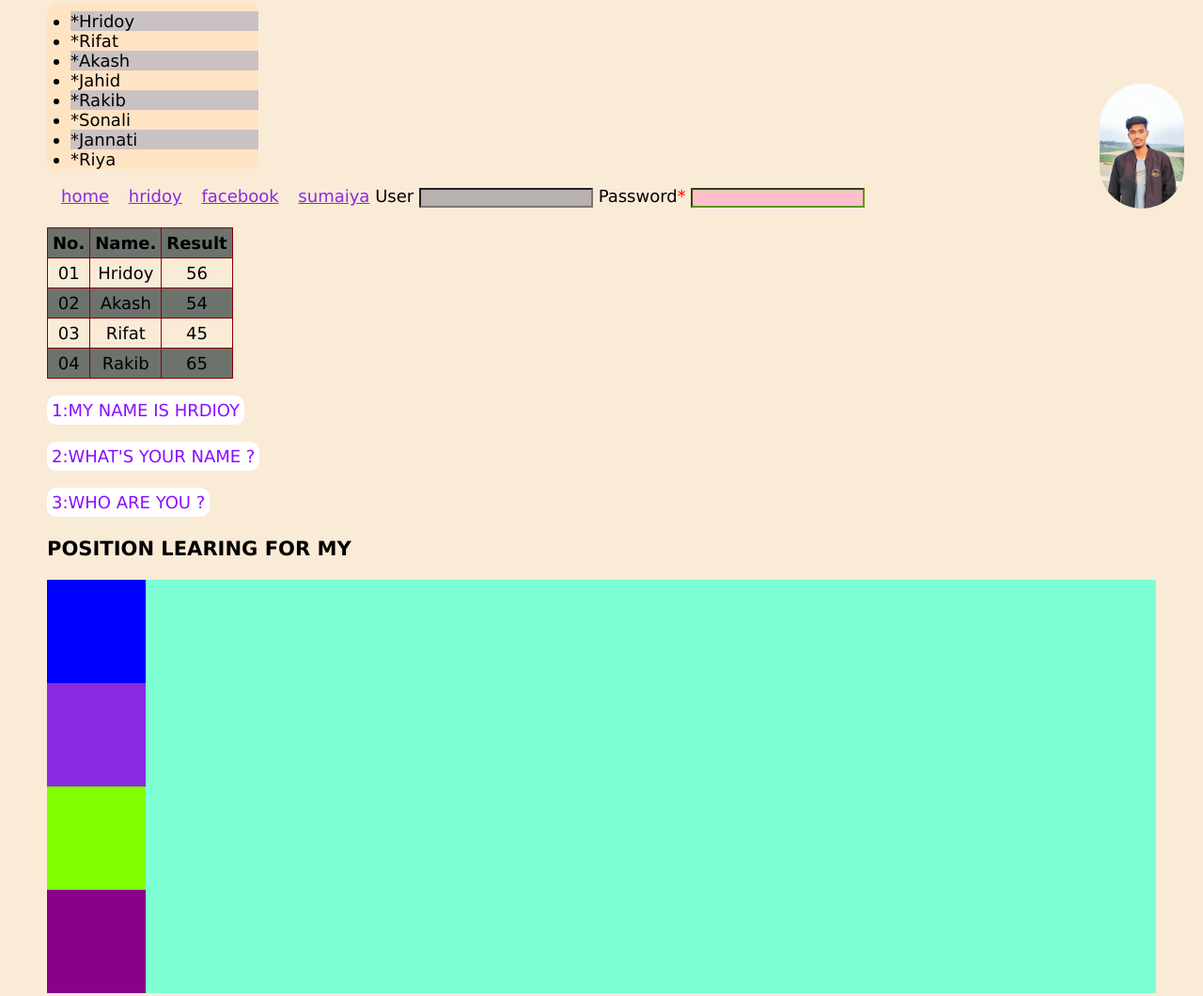
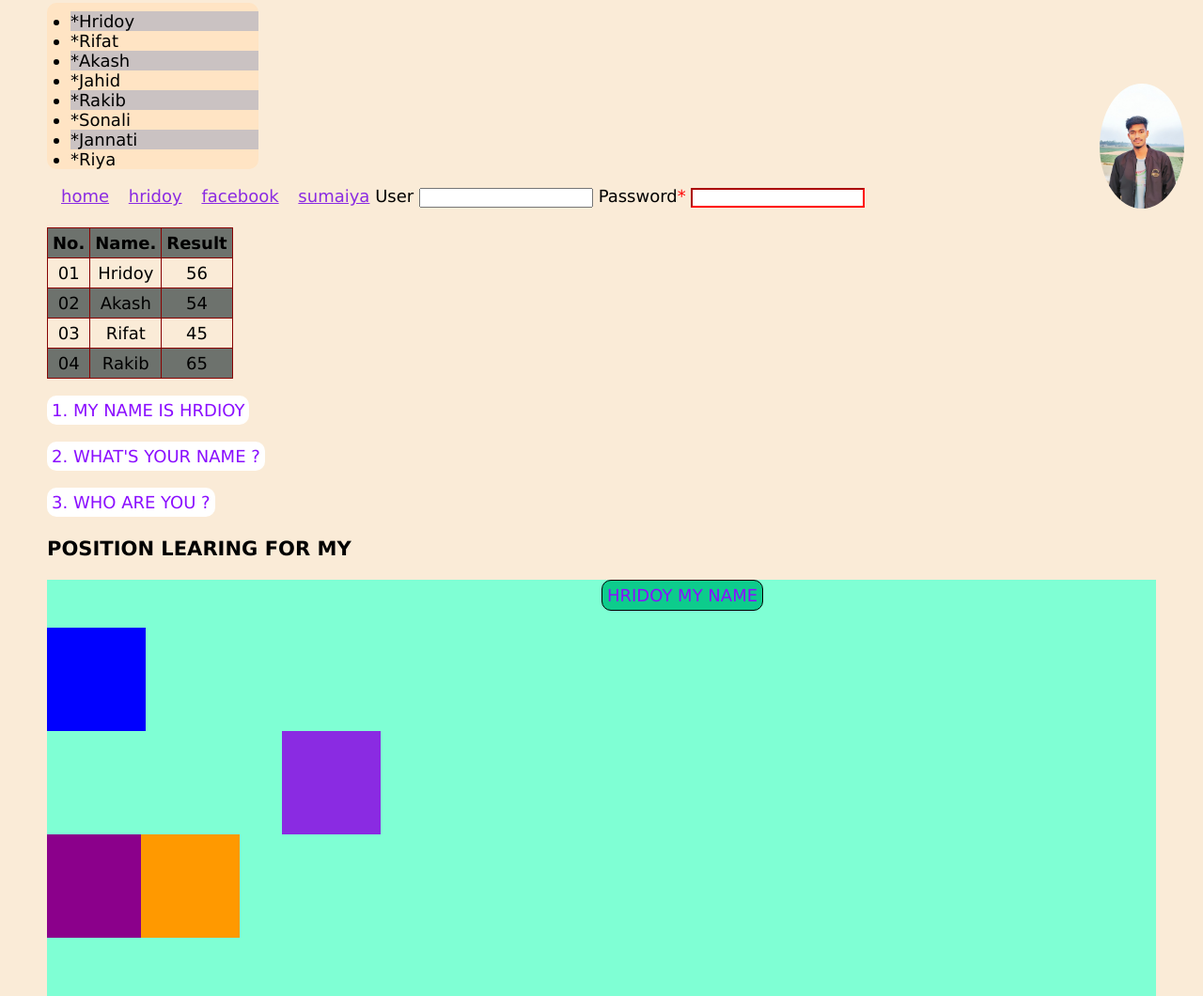
Before and after one commit to xrhridoy1/for-website, a plain HTML site: page index.html in a window 1280 px wide. Shown: the part 558-1618 px from the top of the page at 94% size. Drawn offline with Linux system fonts and the light colour scheme.

Commit message:
new thing added

```diff
--- a/index.html
+++ b/index.html
@@ -70,11 +70,15 @@
     <h3>Position learing for my</h3>
   </section>
   <section class="container">
+    <p id="name">hridoy My name</p>
     <div id="first"></div>
     <div id="second"></div>
     <div id="third"></div>
     <div id="fourth"></div>
   </section>
   <img src="hridoy.jpg" alt="hridoy">
+  <section class="section">
+
+  </section>
 </body>
 </html>
--- a/style.css
+++ b/style.css
@@ -8,11 +8,11 @@ body{
 }
 P{
   border: 1px solid black ;
+  border-radius: 10px;
   padding: 5px;
   background-color: rgb(13, 204, 140);
   text-align: justify;
   width: fit-content;
-  border-radius: 10px;
 }
 ul{
   background-color: bisque;
@@ -38,22 +38,20 @@ a:visited{
 }
 a:active{
   border: 1px solid rgb(0, 0, 0);
-  color: white;
+  color: rgb(255, 255, 255);
   background-color: rgb(88, 37, 37);
   border-radius: 9px;
   padding: 2px;
 }
 a:hover{
-  color: palevioletred;
+  color: rgb(202, 80, 80);
 }
 
 #user:focus{
   color: darkblue;
   font-size: 25px;
 }
-#password{
-  border-bottom-right-radius: unset;
-}
+
 li:nth-child(2n+1){
   background-color:rgb(202, 194, 194) ;
 }
@@ -79,7 +77,7 @@ h1:hover{
   padding: 4px;
   cursor: pointer;
 }
-ul li:hover{
+li:hover{
   font-size: 30px;
   cursor: pointer;
 }
@@ -87,21 +85,12 @@ ul li:hover{
   font-size: 23px;
   cursor: pointer;
 }
-p::first-line:hover{
-  font-size: 23px;
-
-}
 ::selection{
   background-color: yellow;
   color: rgb(223, 122, 28);
 }
-input:optional {
-  background-color: rgb(185, 176, 176);
-}
 input:required{
-  background-color: pink;
-  border-color: rgb(89, 156, 2);
-  bor
+  border-color: rgb(255, 0, 0);
 }
 .req{
   color: red;
@@ -118,7 +107,7 @@ body{
 }
 .line::before{
   counter-increment: section;
-  content: counter(section) ":";
+  content: counter(section) ". ";
 }
 li::before{
   content: " *";
@@ -131,6 +120,9 @@ h3{
 }
 .container{
   background-color: aquamarine;
+  position: relative;
+
+  height: 90vh;
 }
 body{
   padding: 0;
@@ -141,15 +133,28 @@ div{
   height: 100px;
   padding: 5px 0 5px 5px;
 }
+#name{
+  position: sticky;
+  top: 10px;
+  margin-left: 50%;
+  bottom: 0px;
+}
 #first{
   background-color: blue;
 }
 #second{
   background-color: blueviolet;
+  position: sticky;
+  top: 5px;
+  margin-top: 0px;
+  left: 300px;
 }
 #third{
-  background-color: chartreuse;
-  position: relative;
+  background-color: rgb(255, 153, 0);
+  position: absolute;
+  left: 100px;
+
+
 
 }
 #fourth{
@@ -160,9 +165,15 @@ img{
   position: fixed;
   bottom: 20px;
   right: 20px;
-  border-radius: 720px;
+  border-radius: 50%;
   cursor: pointer;
 }
 img:hover{
   width: 95px;
+  border-radius: 50%;
 }
+.section{
+  height: 550vh;
+  background-color: rgb(136, 136, 27);
+  margin-top: 10px;
+}
```
